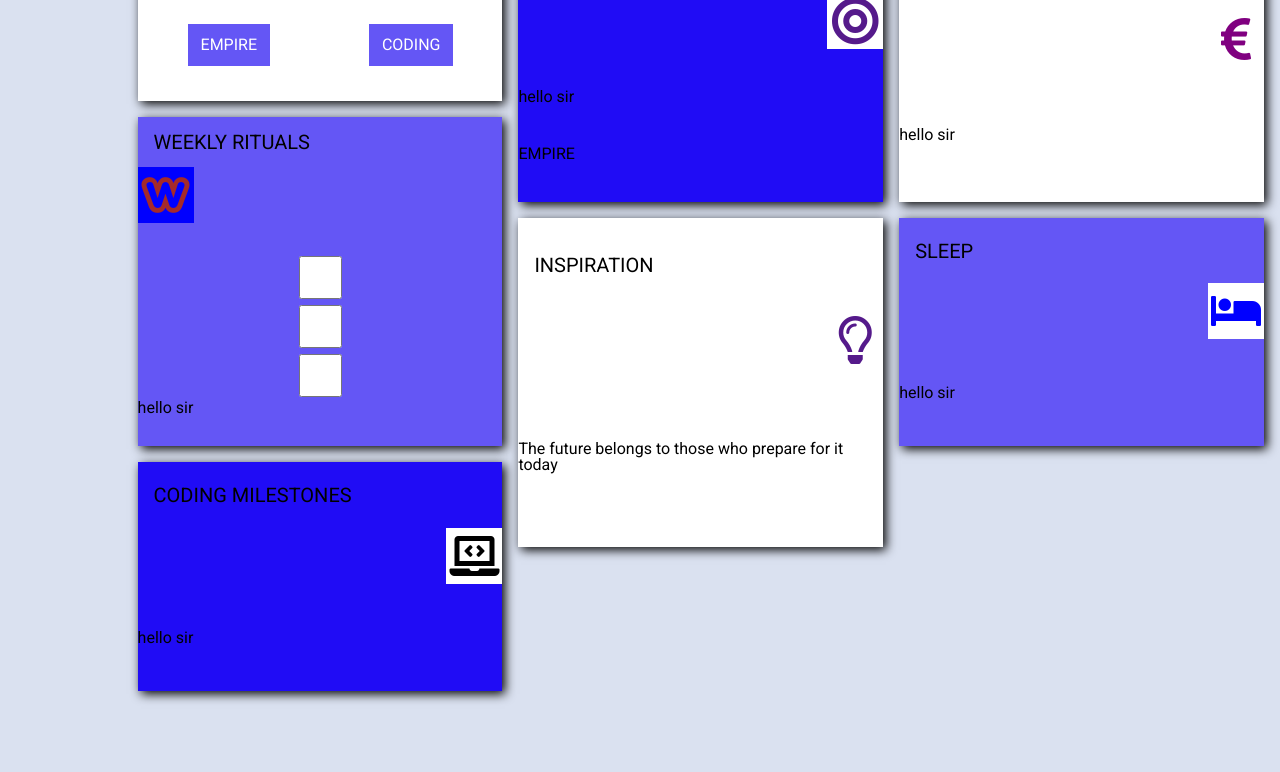
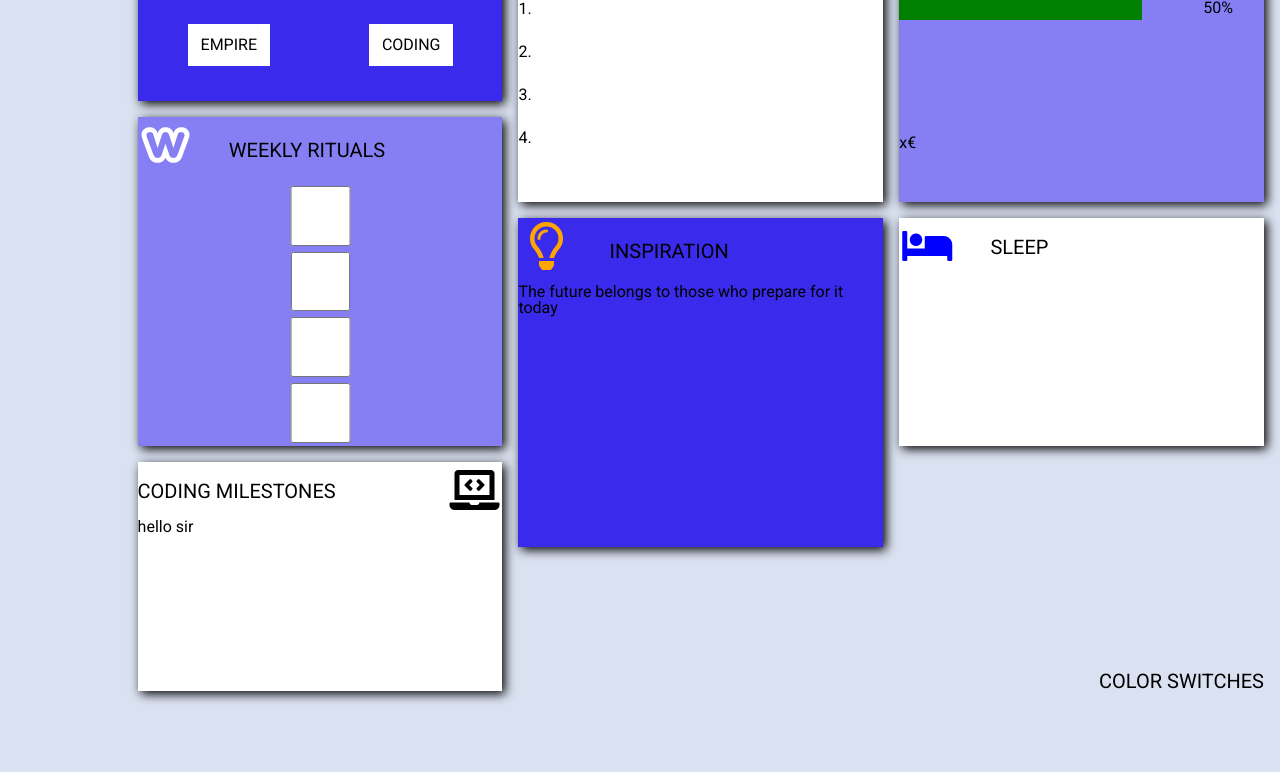
Before and after one commit to BlockProgram/dashboard, a plain HTML site: page _site/index.html in a window 1280 px wide. Shown: the part 100-872 px from the top of the page. Drawn offline with Linux system fonts and the light colour scheme.

Commit message:
iterate dashboard styling

```diff
--- a/_site/css/main.css
+++ b/_site/css/main.css
@@ -49,8 +49,8 @@ a img {
 /* GLOBAL STYLES*/
 :root {
     --main-bg-color:#dae1f0;
-    --sidemenu-bg:#200cf5;
-    --first-dash-color: #6456f5;
+    --sidemenu-bg: rgba(42, 24, 237,0.9);
+    --first-dash-color: rgba(99, 86, 245,0.7);
     --default-bg-dashboard: #fff;
     --shadow-dash: 3px 3px 10px #000;
   }
@@ -131,8 +131,8 @@ html {
     ". object4 object2 object3"
     ". object4 object5 object6"
     ". object4 object5 object6"
-    ". object7 object5 ."
-    ". object7 .       .";
+    ". object7 object5 object8"
+    ". object7 .       object8";
     margin: 4vh 2vh 5vh 0;
 }
 .dash-object1, .dash-object2, .dash-object3, .dash-object4,
@@ -141,14 +141,13 @@ html {
 }
 
 .dash-object1 {
-  background-color: var(--default-bg-dashboard);
+  background-color: var(--sidemenu-bg);
   display: grid;
   grid-area: object1;
   grid-template: 1fr 2fr / 1fr 1fr;
   grid-template-areas:
   "title-obj1 pivotal-logo"
   "empire-obj1 coding-obj1";
-
 }
 .title-obj1 {
   grid-area: title-obj1;
@@ -159,9 +158,8 @@ html {
   height: 6vh;
 }
 .empire-obj1, .coding-obj1 {
-  background-color: var(--first-dash-color);
-  /* border: 1px solid#000;  */
-  color: #fff;
+  background-color: var(--default-bg-dashboard);
+  color: #000;
   padding: 0.8rem;
   place-self: center center;
   text-decoration: none;
@@ -172,63 +170,119 @@ html {
 .coding-obj1 {
   grid-area: coding-obj1;
 }
-
 .dash-object2 {
-  background-color: var(--sidemenu-bg);
+  background-color: var(--default-bg-dashboard);
   display: grid;
   grid-area: object2;
+  grid-template-rows: repeat(6, 1fr);
+}
+.dash-object2 p {
+  place-self: center start;
+}
+.firstrow-obj2 {
+  display: grid;
+  grid-template-columns: 1fr 1fr;
 }
 .dash-object3 {
-  background-color: var(--default-bg-dashboard);
+  background-color: var(--first-dash-color);
   display: grid;
   grid-area: object3;
+  grid-template-rows: 1fr 2fr 1fr;
+}
+.firstrow-obj3 {
+  display: grid;
+  grid-template-columns: 1fr 1fr;
+}
+.secondrow-obj3 {
+  display: grid;
+  grid-template-columns: 5fr 1fr;
+}
+.progressbar-obj3 {
+  background-color:green;
+  height: 20px;
+  width: 80%;
 }
 .fa-euro-sign {
-  color:purple;
+  color: #fff;
 }
 .dash-object4 {
   background-color: var(--first-dash-color);
   display: grid;
   grid-area: object4;
+  grid-template-rows: repeat(5, 1fr);
+}
+.firstrow-obj4 {
+  display: grid;
+  grid-template-columns: 1fr 3fr;
 }
 .dash-object4 .square-icon {
-  background-color: blue;
   place-self: start start;
 }
 .fa-weebly {
-  color: brown;
+  color: #fff;
 }
 .dash-object5 {
+  background-color: var(--sidemenu-bg);
+  display: grid;
+  grid-area: object5;
+  grid-template-rows: 1fr 4fr;
+}
+.firstrow-obj5 {
+  display: grid;
+  grid-template-columns: 1fr 3fr;
+}
+.dash-object5 .square-icon {
+  place-self: start start;
+}
+.fa-lightbulb {
+  color: orange;
+}
+.dash-object6 {
   background-color: var(--default-bg-dashboard);
   display: grid;
-  grid-area: object5;
+  grid-area: object6;
+  grid-template-rows: 1fr 3fr;
 }
-.dash-object6 {
-  background-color: var(--first-dash-color);
-  display: grid;
-  grid-area: object6;
+.dash-object6 .square-icon {
+  place-self: start start;
 }
 .dash-object6 .fa-bed {
   font-size: 5vh;
   color: blue;
 }
+.firstrow-obj6 {
+  display: grid;
+  grid-template-columns: 1fr 3fr;
+}
 .dash-object7 {
-  background-color: var(--sidemenu-bg);
+  background-color: var(--default-bg-dashboard);
   display: grid;
   grid-area: object7;
+  grid-template-rows: 1fr 3fr;
   height: 85%;
 }
 .dash-object7 .fa-laptop-code {
   font-size: 5vh;
   color: #000;
 }
+.firstrow-obj7 {
+  display: grid;
+  grid-template-columns: 3fr 1fr;
+}
+.dash-object8 {
+  display: grid;
+  grid-area: object8;
+  height: 85%;
+}
+.dash-object8 .title-dash {
+  place-self: end end;
+}
 .title-dash {
   place-self: center start;
-  margin-left: 2vh;
   font-size: 2.5vh;
 }
 .square-icon {
-  background-color: #fff;
+  background-color: transparent;
   height: 7vh;
   position: relative;
   place-self: start end;
--- a/_site/index.html
+++ b/_site/index.html
@@ -59,58 +59,78 @@ grid-template-columns: 1fr 2fr;
     </div>
 
     <div class="dash-object2">
+        <div class="firstrow-obj2">
             <p class="title-dash title-obj2">GOALS 2020</p>
             <div class="square-icon">
                 <a href=""><i class="icon-dash fas fa-bullseye"></i></a>
             </div>
-        <p>hello sir</p>
-        <p>EMPIRE</p>
+        </div>
+        <p>1.</p>
+        <p>2.</p>
+        <p>3.</p>
+        <p>4.</p>
     </div>
 
     <div class="dash-object3">
+        <div class="firstrow-obj3">
             <p class="title-dash title-obj3">FORTUNE</p>
             <div class="square-icon">
                 <a href=""><i class="icon-dash fas fa-euro-sign"></i></a>
             </div>
-        <p>hello sir</p>
+        </div>
+        <div class="secondrow-obj3">
+            <div class="progressbar-obj3"></div>
+            <p>50%</p>
+        </div>
+        <p>x€</p>
     </div>
 
     <div class="dash-object4">
-        <p class="title-dash title-obj4">WEEKLY RITUALS
-
-        </p>
+        <div class="firstrow-obj4">
             <div class="square-icon">
                 <a href=""><i class="icon-dash fab fa-weebly"></i></a>
+            </div>
+            <p class="title-dash title-obj4">WEEKLY RITUALS</p>
         </div>
         <input type="checkbox">
         <input type="checkbox">
         <input type="checkbox">
-        <p>hello sir</p>
+        <input type="checkbox">
     </div>
 
     <div class="dash-object5">
-        <p class="title-dash title-obj5">INSPIRATION</p>
+        <div class="firstrow-obj5">
             <div class="square-icon">
                 <a href=""><i class="icon-dash far fa-lightbulb"></i></a>
+            </div>
+            <p class="title-dash title-obj5">INSPIRATION</p>
         </div>
         <p>The future belongs to those who prepare for it today</p>
     </div>
 
     <div class="dash-object6">
-        <p class="title-dash title-obj6">SLEEP</p>
+        <div class="firstrow-obj6">
             <div class="square-icon">
                 <a href=""><i class="icon-dash fas fa-bed"></i></a>
+            </div>
+            <p class="title-dash title-obj6">SLEEP</p>
+        </div>
+    </div>
+
+    <div class="dash-object7">
+        <div class="firstrow-obj7">
+            <p class="title-dash title-obj7">CODING MILESTONES</p>
+            <div class="square-icon">
+                <a href=""><i class="icon-dash fas fa-laptop-code"></i></a>
+            </div>
         </div>
         <p>hello sir</p>
     </div>
 
-    <div class="dash-object7">
-        <p class="title-dash title-obj7">CODING MILESTONES</p>
-        <div class="square-icon">
-            <a href=""><i class="icon-dash fas fa-laptop-code"></i></a>
+    <div class="dash-object8">
+        <p class="title-dash title-obj7">COLOR SWITCHES</p>
     </div>
-        <p>hello sir</p>
-    </div>
+
 </div>
 
 
--- a/css/main.css
+++ b/css/main.css
@@ -49,8 +49,8 @@ a img {
 /* GLOBAL STYLES*/
 :root {
     --main-bg-color:#dae1f0;
-    --sidemenu-bg:#200cf5;
-    --first-dash-color: #6456f5;
+    --sidemenu-bg: rgba(42, 24, 237,0.9);
+    --first-dash-color: rgba(99, 86, 245,0.7);
     --default-bg-dashboard: #fff;
     --shadow-dash: 3px 3px 10px #000;
   }
@@ -131,8 +131,8 @@ html {
     ". object4 object2 object3"
     ". object4 object5 object6"
     ". object4 object5 object6"
-    ". object7 object5 ."
-    ". object7 .       .";
+    ". object7 object5 object8"
+    ". object7 .       object8";
     margin: 4vh 2vh 5vh 0;
 }
 .dash-object1, .dash-object2, .dash-object3, .dash-object4,
@@ -141,14 +141,13 @@ html {
 }
 
 .dash-object1 {
-  background-color: var(--default-bg-dashboard);
+  background-color: var(--sidemenu-bg);
   display: grid;
   grid-area: object1;
   grid-template: 1fr 2fr / 1fr 1fr;
   grid-template-areas:
   "title-obj1 pivotal-logo"
   "empire-obj1 coding-obj1";
-
 }
 .title-obj1 {
   grid-area: title-obj1;
@@ -159,9 +158,8 @@ html {
   height: 6vh;
 }
 .empire-obj1, .coding-obj1 {
-  background-color: var(--first-dash-color);
-  /* border: 1px solid#000;  */
-  color: #fff;
+  background-color: var(--default-bg-dashboard);
+  color: #000;
   padding: 0.8rem;
   place-self: center center;
   text-decoration: none;
@@ -172,63 +170,119 @@ html {
 .coding-obj1 {
   grid-area: coding-obj1;
 }
-
 .dash-object2 {
-  background-color: var(--sidemenu-bg);
+  background-color: var(--default-bg-dashboard);
   display: grid;
   grid-area: object2;
+  grid-template-rows: repeat(6, 1fr);
+}
+.dash-object2 p {
+  place-self: center start;
+}
+.firstrow-obj2 {
+  display: grid;
+  grid-template-columns: 1fr 1fr;
 }
 .dash-object3 {
-  background-color: var(--default-bg-dashboard);
+  background-color: var(--first-dash-color);
   display: grid;
   grid-area: object3;
+  grid-template-rows: 1fr 2fr 1fr;
+}
+.firstrow-obj3 {
+  display: grid;
+  grid-template-columns: 1fr 1fr;
+}
+.secondrow-obj3 {
+  display: grid;
+  grid-template-columns: 5fr 1fr;
+}
+.progressbar-obj3 {
+  background-color:green;
+  height: 20px;
+  width: 80%;
 }
 .fa-euro-sign {
-  color:purple;
+  color: #fff;
 }
 .dash-object4 {
   background-color: var(--first-dash-color);
   display: grid;
   grid-area: object4;
+  grid-template-rows: repeat(5, 1fr);
+}
+.firstrow-obj4 {
+  display: grid;
+  grid-template-columns: 1fr 3fr;
 }
 .dash-object4 .square-icon {
-  background-color: blue;
   place-self: start start;
 }
 .fa-weebly {
-  color: brown;
+  color: #fff;
 }
 .dash-object5 {
+  background-color: var(--sidemenu-bg);
+  display: grid;
+  grid-area: object5;
+  grid-template-rows: 1fr 4fr;
+}
+.firstrow-obj5 {
+  display: grid;
+  grid-template-columns: 1fr 3fr;
+}
+.dash-object5 .square-icon {
+  place-self: start start;
+}
+.fa-lightbulb {
+  color: orange;
+}
+.dash-object6 {
   background-color: var(--default-bg-dashboard);
   display: grid;
-  grid-area: object5;
+  grid-area: object6;
+  grid-template-rows: 1fr 3fr;
 }
-.dash-object6 {
-  background-color: var(--first-dash-color);
-  display: grid;
-  grid-area: object6;
+.dash-object6 .square-icon {
+  place-self: start start;
 }
 .dash-object6 .fa-bed {
   font-size: 5vh;
   color: blue;
 }
+.firstrow-obj6 {
+  display: grid;
+  grid-template-columns: 1fr 3fr;
+}
 .dash-object7 {
-  background-color: var(--sidemenu-bg);
+  background-color: var(--default-bg-dashboard);
   display: grid;
   grid-area: object7;
+  grid-template-rows: 1fr 3fr;
   height: 85%;
 }
 .dash-object7 .fa-laptop-code {
   font-size: 5vh;
   color: #000;
 }
+.firstrow-obj7 {
+  display: grid;
+  grid-template-columns: 3fr 1fr;
+}
+.dash-object8 {
+  display: grid;
+  grid-area: object8;
+  height: 85%;
+}
+.dash-object8 .title-dash {
+  place-self: end end;
+}
 .title-dash {
   place-self: center start;
-  margin-left: 2vh;
   font-size: 2.5vh;
 }
 .square-icon {
-  background-color: #fff;
+  background-color: transparent;
   height: 7vh;
   position: relative;
   place-self: start end;
```
Also changed, not shown: index.html (+35 -15 lines). Lines whose indentation alone changed are shown as unchanged.
